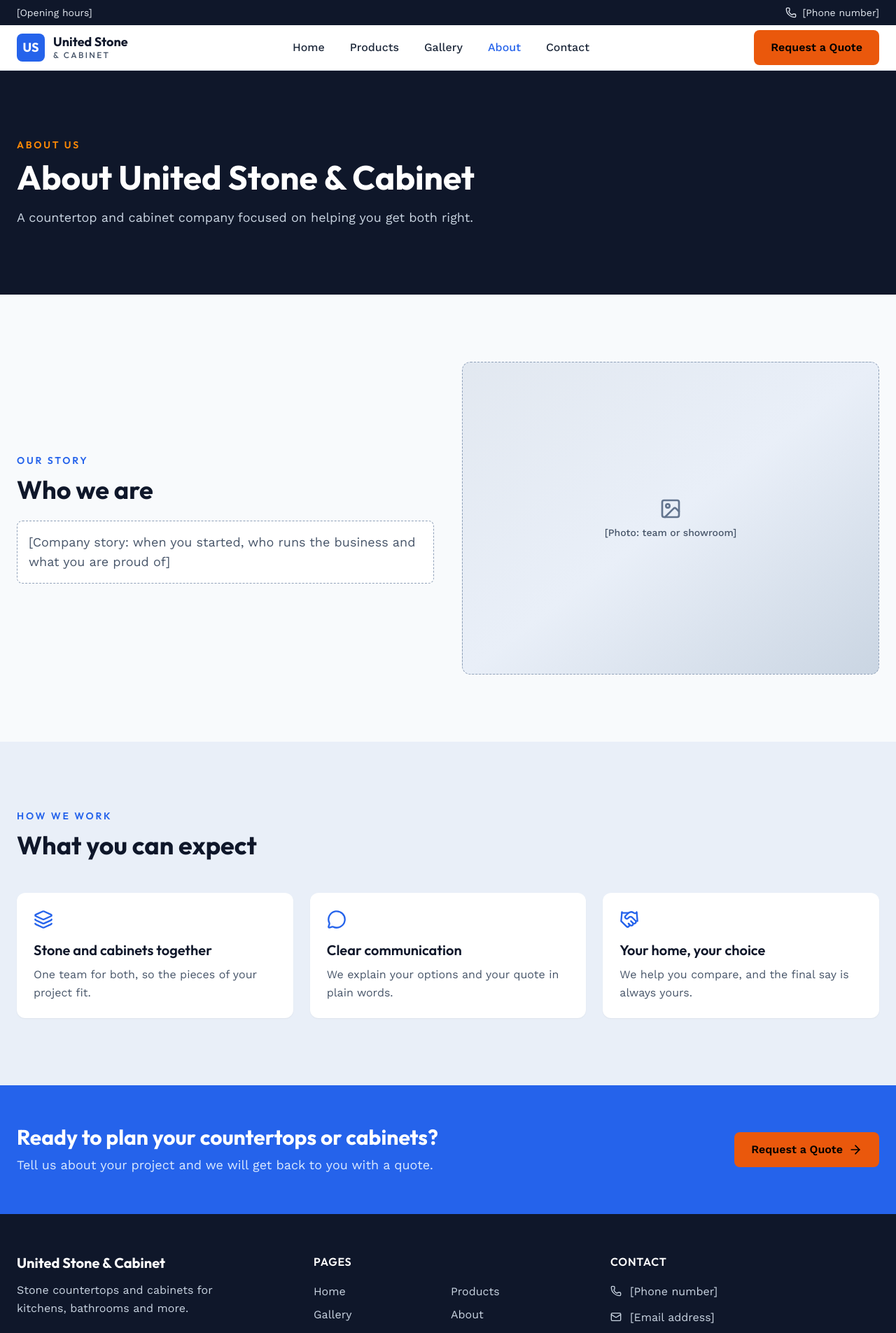
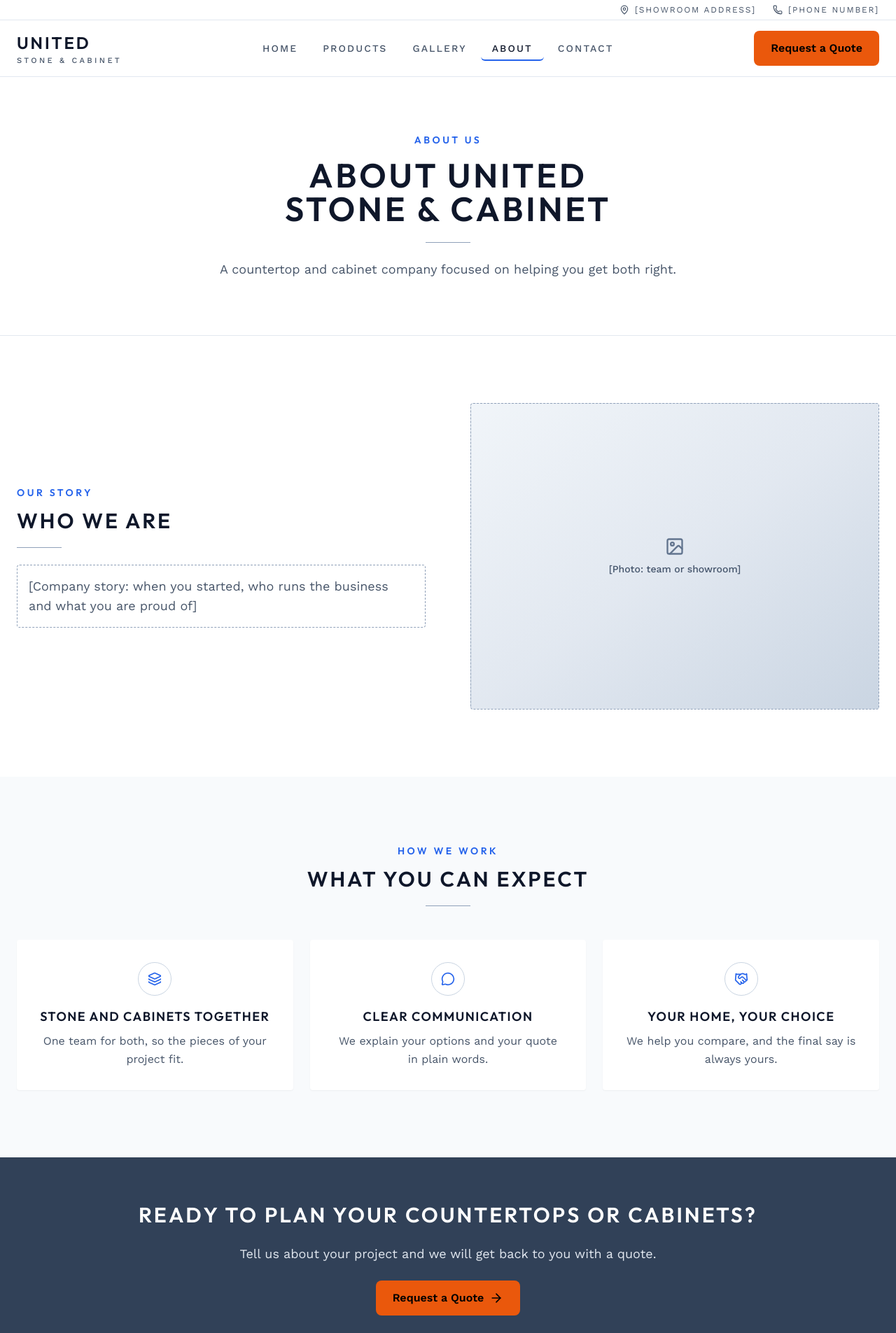
Before and after one commit to infounitedstoneandcabinet-beep/USC-website, a Next.js app: page /about in a window 1280 px wide. Shown: the top 1905 px of the page at 70% size. Built offline with nearby package versions, Linux system fonts and the light colour scheme.

Commit message:
建站 run_8a8d66b02cc8

```diff
--- a/app/about/page.tsx
+++ b/app/about/page.tsx
@@ -19,25 +19,27 @@ export default function AboutPage() {
         title="About United Stone & Cabinet"
         intro="A countertop and cabinet company focused on helping you get both right."
       />
-      <section className="py-16 md:py-24">
-        <div className="mx-auto grid max-w-7xl items-center gap-10 px-4 sm:px-6 lg:grid-cols-2">
+      <section className="bg-white py-16 md:py-24">
+        <div className="mx-auto grid max-w-7xl items-center gap-10 px-4 sm:px-6 lg:grid-cols-2 lg:gap-16">
           <div>
-            <SectionHeading eyebrow="Our story" title="Who we are" />
-            <p className="mt-6 rounded-lg border border-dashed border-slate-400 bg-card p-4 text-lg text-muted-foreground">
+            <SectionHeading eyebrow="Our story" title="Who we are" align="left" />
+            <p className="mt-6 rounded-sm border border-dashed border-slate-400 bg-card p-4 text-lg text-muted-foreground">
               [Company story: when you started, who runs the business and what you are proud of]
             </p>
           </div>
           <PhotoPlaceholder label="[Photo: team or showroom]" className="aspect-[4/3] w-full" />
         </div>
       </section>
-      <section className="bg-muted py-16 md:py-24">
+      <section className="bg-background py-16 md:py-24">
         <div className="mx-auto max-w-7xl px-4 sm:px-6">
           <SectionHeading eyebrow="How we work" title="What you can expect" />
           <ul className="mt-12 grid gap-6 md:grid-cols-3">
             {values.map(({ icon: Icon, title, text }) => (
-              <li key={title} className="rounded-xl bg-card p-6 shadow-sm">
-                <Icon aria-hidden="true" className="size-7 text-primary" />
-                <h3 className="mt-4 text-xl font-semibold text-ink">{title}</h3>
+              <li key={title} className="flex flex-col items-center rounded-sm bg-card p-8 text-center shadow-sm">
+                <span className="grid size-12 place-items-center rounded-full border border-slate-300 text-primary">
+                  <Icon aria-hidden="true" className="size-5" />
+                </span>
+                <h3 className="mt-4 text-lg font-semibold uppercase tracking-[0.08em] text-ink">{title}</h3>
                 <p className="mt-2 text-muted-foreground">{text}</p>
               </li>
             ))}
--- a/app/page.tsx
+++ b/app/page.tsx
@@ -1,21 +1,25 @@
 import Link from "next/link";
-import { ArrowRight, ClipboardList, Gem, LayoutGrid, MessageSquare, Ruler } from "lucide-react";
+import { ArrowRight, ClipboardList, MessageSquare, Ruler } from "lucide-react";
 import { ButtonLink } from "@/components/button-link";
 import { PhotoPlaceholder } from "@/components/photo-placeholder";
 import { CtaBand, SectionHeading } from "@/components/sections";
+import { site } from "@/lib/site";
 
-const categories = [
+const stoneSwatches = [1, 2, 3, 4, 5, 6].map((n) => `[Stone color photo ${n}]`);
+const cabinetSwatches = [1, 2, 3, 4].map((n) => `[Cabinet finish photo ${n}]`);
+
+const collections = [
   {
     title: "Stone Countertops",
     text: "Countertops for kitchens, bathrooms, islands and bars, chosen to match the way you live.",
     photo: "[Photo: stone countertop]",
-    icon: Gem,
+    href: "/products#countertops",
   },
   {
     title: "Cabinets",
     text: "Kitchen and bathroom cabinetry that pairs with your countertop for one finished look.",
     photo: "[Photo: kitchen cabinets]",
-    icon: LayoutGrid,
+    href: "/products#cabinets",
   },
 ];
 
@@ -25,56 +29,103 @@ const steps = [
   { icon: ClipboardList, title: "Get your quote", text: "We put your countertops and cabinets into one clear quote." },
 ];
 
+const stats = [
+  { value: "[Years in business]", label: "Years of experience" },
+  { value: "[Projects completed]", label: "Projects completed" },
+  { value: site.serviceArea, label: "Areas we serve" },
+];
+
+function SwatchGrid({ labels, cols }: { labels: string[]; cols: string }) {
+  return (
+    <ul className={`mt-12 grid gap-3 sm:gap-4 ${cols}`}>
+      {labels.map((label) => (
+        <li key={label}>
+          <Link
+            href="/products"
+            className="block rounded-sm transition-all duration-200 hover:-translate-y-0.5 hover:shadow-lg"
+          >
+            <PhotoPlaceholder label={label} className="aspect-[3/5] w-full" />
+          </Link>
+        </li>
+      ))}
+    </ul>
+  );
+}
+
 export default function Home() {
   return (
     <>
-      <section className="bg-ink text-white">
-        <div className="mx-auto grid max-w-7xl items-center gap-10 px-4 py-16 sm:px-6 md:py-24 lg:grid-cols-2">
-          <div>
-            <p className="font-heading text-sm font-semibold uppercase tracking-[0.2em] text-orange-400">
+      <section className="bg-white pt-4 sm:pt-6">
+        <div className="mx-auto max-w-7xl px-4 sm:px-6">
+          <div className="relative">
+            <PhotoPlaceholder
+              label="[Hero photo: finished kitchen]"
+              className="aspect-[4/3] w-full sm:aspect-[16/9] lg:aspect-auto lg:h-[36rem] lg:items-end lg:pr-16"
+            />
+            <div className="relative -mt-10 mx-3 bg-white p-6 text-center shadow-xl sm:mx-10 sm:p-8 lg:absolute lg:left-12 lg:top-1/2 lg:mx-0 lg:mt-0 lg:w-[26rem] lg:-translate-y-1/2">
+              <p className="font-heading text-xs font-semibold uppercase tracking-[0.3em] text-primary">
                 Countertops &amp; Cabinetry
               </p>
-            <h1 className="mt-4 text-4xl font-bold sm:text-5xl lg:text-6xl">
-              Stone and cabinets, planned together.
+              <h1 className="mt-4 text-3xl font-semibold uppercase tracking-[0.08em] text-ink sm:text-4xl lg:text-3xl xl:text-4xl">
+                Stone and cabinets, planned together
               </h1>
-            <p className="mt-6 max-w-xl text-lg text-slate-300">
+              <span aria-hidden="true" className="mx-auto mt-5 block h-px w-16 bg-slate-400" />
+              <p className="mt-5 text-muted-foreground">
                 United Stone &amp; Cabinet helps you choose countertops and cabinets for your kitchen, bathroom and
                 more, so every piece fits and matches.
               </p>
-            <div className="mt-8 flex flex-col gap-3 sm:flex-row">
+              <div className="mt-6 flex flex-col justify-center gap-3 sm:flex-row lg:flex-col xl:flex-row">
                 <ButtonLink href="/contact">
                   Request a Quote <ArrowRight aria-hidden="true" className="size-5" />
                 </ButtonLink>
-              <ButtonLink href="/products" variant="light">
+                <ButtonLink href="/products" variant="outline">
                   View Products
                 </ButtonLink>
               </div>
             </div>
-          <PhotoPlaceholder label="[Hero photo: finished kitchen]" className="aspect-[4/3] w-full shadow-xl" />
+          </div>
         </div>
       </section>
 
-      <section className="py-16 md:py-24">
+      <section className="bg-white py-16 md:py-24">
         <div className="mx-auto max-w-7xl px-4 sm:px-6">
           <SectionHeading
-            eyebrow="What we do"
-            title="Two products, one team"
+            title="Natural stone inspiration"
+            intro="A first look at the stone colors you can choose for your countertops."
+          />
+          <SwatchGrid labels={stoneSwatches} cols="grid-cols-3 lg:grid-cols-6" />
+        </div>
+      </section>
+
+      <section className="bg-background py-16 md:py-24">
+        <div className="mx-auto max-w-7xl px-4 sm:px-6">
+          <SectionHeading
+            title="Cabinet finish colors"
+            intro="Cabinet finishes that pair with your countertop for one finished look."
+          />
+          <SwatchGrid labels={cabinetSwatches} cols="mx-auto max-w-4xl grid-cols-2 sm:grid-cols-4" />
+        </div>
+      </section>
+
+      <section className="bg-white py-16 md:py-24">
+        <div className="mx-auto max-w-7xl px-4 sm:px-6">
+          <SectionHeading
+            title="View our collections"
             intro="Countertops and cabinets are the heart of a kitchen or bath. Working with one company keeps colors, sizes and timing in step."
           />
           <div className="mt-12 grid gap-6 md:grid-cols-2">
-            {categories.map(({ title, text, photo, icon: Icon }) => (
+            {collections.map(({ title, text, photo, href }) => (
               <Link
                 key={title}
-                href="/products"
-                className="group flex flex-col overflow-hidden rounded-xl bg-card shadow-md transition-all duration-200 hover:-translate-y-0.5 hover:shadow-lg"
+                href={href}
+                className="group flex flex-col overflow-hidden rounded-sm bg-card shadow-md transition-all duration-200 hover:-translate-y-0.5 hover:shadow-lg"
               >
                 <PhotoPlaceholder label={photo} className="aspect-[16/10] rounded-none border-0" />
-                <div className="flex flex-1 flex-col p-6">
-                  <Icon aria-hidden="true" className="size-7 text-primary" />
-                  <h3 className="mt-3 text-2xl font-semibold text-ink">{title}</h3>
-                  <p className="mt-2 text-muted-foreground">{text}</p>
-                  <span className="mt-4 inline-flex items-center gap-2 font-semibold text-primary">
-                    Learn more
+                <div className="flex flex-1 flex-col items-center p-6 text-center md:p-8">
+                  <h3 className="text-xl font-semibold uppercase tracking-[0.12em] text-ink">{title}</h3>
+                  <p className="mt-3 text-muted-foreground">{text}</p>
+                  <span className="mt-5 inline-flex items-center gap-2 text-sm font-semibold uppercase tracking-[0.15em] text-primary">
+                    Read more
                     <ArrowRight aria-hidden="true" className="size-4 transition-transform duration-200 group-hover:translate-x-1" />
                   </span>
                 </div>
@@ -84,19 +135,19 @@ export default function Home() {
         </div>
       </section>
 
-      <section className="bg-muted py-16 md:py-24">
+      <section className="bg-background py-16 md:py-24">
         <div className="mx-auto max-w-7xl px-4 sm:px-6">
-          <SectionHeading eyebrow="How it works" title="From idea to quote in three steps" />
+          <SectionHeading title="How it works" />
           <ol className="mt-12 grid gap-6 md:grid-cols-3">
             {steps.map(({ icon: Icon, title, text }, i) => (
-              <li key={title} className="rounded-xl bg-card p-6 shadow-sm">
-                <div className="flex items-center gap-3">
-                  <span className="grid size-11 place-items-center rounded-lg bg-primary text-on-primary">
+              <li key={title} className="flex flex-col items-center rounded-sm bg-card p-8 text-center shadow-sm">
+                <span className="grid size-12 place-items-center rounded-full border border-slate-300 text-primary">
                   <Icon aria-hidden="true" className="size-5" />
                 </span>
-                  <span className="font-heading text-sm font-semibold text-muted-foreground">Step {i + 1}</span>
-                </div>
-                <h3 className="mt-4 text-xl font-semibold text-ink">{title}</h3>
+                <span className="mt-4 text-xs font-semibold uppercase tracking-[0.2em] text-muted-foreground">
+                  Step {i + 1}
+                </span>
+                <h3 className="mt-2 text-lg font-semibold uppercase tracking-[0.08em] text-ink">{title}</h3>
                 <p className="mt-2 text-muted-foreground">{text}</p>
               </li>
             ))}
@@ -104,19 +155,24 @@ export default function Home() {
         </div>
       </section>
 
-      <section className="py-16 md:py-24">
+      <section className="bg-white pt-16 md:pt-24">
         <div className="mx-auto max-w-7xl px-4 sm:px-6">
-          <div className="flex flex-col items-start justify-between gap-6 md:flex-row md:items-end">
-            <SectionHeading eyebrow="Our work" title="Recent projects" />
-            <ButtonLink href="/gallery" variant="outline">
-              See the gallery
+          <SectionHeading title={`About ${site.name}`} />
+        </div>
+        <div className="mt-10 border-y border-border bg-[repeating-linear-gradient(135deg,#f8fafc_0,#f8fafc_6px,#eef2f7_6px,#eef2f7_7px)]">
+          <ul className="mx-auto grid max-w-5xl gap-8 px-4 py-10 sm:grid-cols-3 sm:px-6">
+            {stats.map(({ value, label }) => (
+              <li key={label} className="text-center">
+                <p className="font-heading text-xl font-light text-ink md:text-2xl">{value}</p>
+                <p className="mt-2 text-xs font-semibold uppercase tracking-[0.2em] text-muted-foreground">{label}</p>
+              </li>
+            ))}
+          </ul>
+        </div>
+        <div className="flex justify-center py-12">
+          <ButtonLink href="/about" variant="outline">
+            Learn more about us
           </ButtonLink>
-          </div>
-          <div className="mt-10 grid gap-4 sm:grid-cols-2 lg:grid-cols-3">
-            <PhotoPlaceholder label="[Project photo: kitchen]" className="aspect-[4/3]" />
-            <PhotoPlaceholder label="[Project photo: bathroom]" className="aspect-[4/3]" />
-            <PhotoPlaceholder label="[Project photo: island or bar]" className="aspect-[4/3] sm:col-span-2 lg:col-span-1" />
-          </div>
         </div>
       </section>
 
--- a/components/footer.tsx
+++ b/components/footer.tsx
@@ -4,18 +4,26 @@ import { nav, site } from "@/lib/site";
 
 export function Footer() {
   return (
-    <footer className="bg-ink text-slate-300">
+    <footer className="bg-slate-700 text-slate-200">
       <div className="mx-auto grid max-w-7xl gap-10 px-4 py-14 sm:px-6 md:grid-cols-3">
         <div>
-          <p className="font-heading text-xl font-bold text-white">{site.name}</p>
-          <p className="mt-3 max-w-xs">Stone countertops and cabinets for kitchens, bathrooms and more.</p>
+          <p className="flex flex-col leading-none text-white">
+            <span className="font-heading text-3xl font-semibold tracking-[0.12em]">UNITED</span>
+            <span className="mt-2 text-xs font-medium uppercase tracking-[0.3em] text-slate-300">
+              Stone &amp; Cabinet
+            </span>
+          </p>
+          <p className="mt-5 max-w-xs">Stone countertops and cabinets for kitchens, bathrooms and more.</p>
         </div>
         <nav aria-label="Footer">
-          <p className="font-heading font-semibold uppercase tracking-wider text-white">Pages</p>
-          <ul className="mt-4 grid grid-cols-2 gap-2">
+          <p className="text-xs font-semibold uppercase tracking-[0.2em] text-white">Explore</p>
+          <ul className="mt-4 space-y-2">
             {nav.map((item) => (
               <li key={item.href}>
-                <Link href={item.href} className="rounded transition-colors duration-200 hover:text-white">
+                <Link
+                  href={item.href}
+                  className="rounded text-sm font-medium uppercase tracking-[0.15em] transition-colors duration-200 hover:text-white"
+                >
                   {item.label}
                 </Link>
               </li>
@@ -23,7 +31,9 @@ export function Footer() {
           </ul>
         </nav>
         <div>
-          <p className="font-heading font-semibold uppercase tracking-wider text-white">Contact</p>
+          <p className="text-xs font-semibold uppercase tracking-[0.2em] text-white">
+            For expert guidance, contact us
+          </p>
           <ul className="mt-4 space-y-3">
             <li className="flex gap-3"><Phone aria-hidden="true" className="mt-1 size-4 shrink-0" />{site.phone}</li>
             <li className="flex gap-3"><Mail aria-hidden="true" className="mt-1 size-4 shrink-0" />{site.email}</li>
@@ -32,8 +42,8 @@ export function Footer() {
           </ul>
         </div>
       </div>
-      <div className="border-t border-slate-800">
-        <p className="mx-auto max-w-7xl px-4 py-6 text-sm text-slate-400 sm:px-6">
+      <div className="border-t border-slate-600">
+        <p className="mx-auto max-w-7xl px-4 py-5 text-xs font-medium uppercase tracking-[0.15em] text-slate-300 sm:px-6">
           © {new Date().getFullYear()} {site.name}. All rights reserved.
         </p>
       </div>
--- a/components/header.tsx
+++ b/components/header.tsx
@@ -3,7 +3,7 @@
 import Link from "next/link";
 import { usePathname } from "next/navigation";
 import { useEffect, useState } from "react";
-import { Menu, Phone, X } from "lucide-react";
+import { MapPin, Menu, Phone, X } from "lucide-react";
 import { nav, site } from "@/lib/site";
 import { cn } from "@/lib/utils";
 import { ButtonLink } from "./button-link";
@@ -16,28 +16,23 @@ export function Header() {
 
   return (
     <header className="sticky top-0 z-50 border-b border-border bg-white/95 backdrop-blur">
-      <div className="hidden bg-ink text-sm text-slate-200 md:block">
-        <div className="mx-auto flex max-w-7xl items-center justify-between px-6 py-2">
-          <span>{site.hours}</span>
+      <div className="hidden border-b border-border md:block">
+        <div className="mx-auto flex max-w-7xl items-center justify-end gap-6 px-6 py-1.5 text-xs uppercase tracking-[0.15em] text-muted-foreground">
           <span className="flex items-center gap-2">
-            <Phone aria-hidden="true" className="size-4" />
+            <MapPin aria-hidden="true" className="size-3.5" />
+            {site.address}
+          </span>
+          <span className="flex items-center gap-2">
+            <Phone aria-hidden="true" className="size-3.5" />
             {site.phone}
           </span>
         </div>
       </div>
-      <div className="mx-auto flex h-16 max-w-7xl items-center justify-between gap-4 px-4 sm:px-6">
-        <Link href="/" className="flex items-center gap-3 rounded-md">
-          <span
-            aria-hidden="true"
-            className="grid size-10 place-items-center rounded-lg bg-primary font-heading text-lg font-bold text-on-primary"
-          >
-            US
-          </span>
-          <span className="font-heading text-lg font-bold leading-tight text-ink">
-            United Stone
-            <span className="block text-xs font-medium uppercase tracking-[0.2em] text-muted-foreground">
-              &amp; Cabinet
-            </span>
+      <div className="mx-auto flex h-16 max-w-7xl items-center justify-between gap-4 px-4 sm:px-6 md:h-20">
+        <Link href="/" className="flex flex-col rounded-md leading-none" aria-label={`${site.name} home`}>
+          <span className="font-heading text-2xl font-semibold tracking-[0.12em] text-ink">UNITED</span>
+          <span className="mt-1 text-[0.7rem] font-medium uppercase tracking-[0.3em] text-muted-foreground">
+            Stone &amp; Cabinet
           </span>
         </Link>
 
@@ -51,8 +46,10 @@ export function Header() {
                     href={item.href}
                     aria-current={active ? "page" : undefined}
                     className={cn(
-                      "rounded-md px-4 py-2 font-medium transition-colors duration-200",
-                      active ? "text-primary" : "text-foreground hover:text-primary",
+                      "rounded-md border-b-2 px-4 py-2 text-sm font-medium uppercase tracking-[0.15em] transition-colors duration-200",
+                      active
+                        ? "border-primary text-ink"
+                        : "border-transparent text-muted-foreground hover:text-primary",
                     )}
                   >
                     {item.label}
@@ -89,7 +86,7 @@ export function Header() {
                   href={item.href}
                   aria-current={pathname === item.href ? "page" : undefined}
                   className={cn(
-                    "block rounded-md px-3 py-3 font-medium transition-colors duration-200 hover:bg-muted",
+                    "block rounded-md px-3 py-3 text-sm font-medium uppercase tracking-[0.15em] transition-colors duration-200 hover:bg-muted",
                     pathname === item.href ? "text-primary" : "text-foreground",
                   )}
                 >
@@ -97,6 +94,10 @@ export function Header() {
                 </Link>
               </li>
             ))}
+            <li className="flex items-center gap-2 px-3 py-3 text-sm text-muted-foreground">
+              <Phone aria-hidden="true" className="size-4" />
+              {site.phone}
+            </li>
             <li className="pt-2 sm:hidden">
               <ButtonLink href="/contact" className="w-full">
                 Request a Quote
--- a/components/photo-placeholder.tsx
+++ b/components/photo-placeholder.tsx
@@ -7,11 +7,11 @@ export function PhotoPlaceholder({ label, className }: { label: string; classNam
       role="img"
       aria-label={label}
       className={cn(
-        "flex flex-col items-center justify-center gap-2 overflow-hidden rounded-xl border border-dashed border-slate-400 bg-gradient-to-br from-slate-200 via-muted to-slate-300 p-4 text-center text-sm font-medium text-muted-foreground",
+        "flex flex-col items-center justify-center gap-2 overflow-hidden rounded-sm border border-dashed border-slate-400 bg-gradient-to-br from-slate-100 via-slate-200 to-slate-300 p-3 text-center text-sm font-medium text-slate-600",
         className,
       )}
     >
-      <ImageIcon aria-hidden="true" className="size-8 text-slate-500" />
+      <ImageIcon aria-hidden="true" className="size-7 shrink-0 text-slate-500" />
       <span>{label}</span>
     </div>
   );
--- a/components/sections.tsx
+++ b/components/sections.tsx
@@ -1,37 +1,57 @@
 import { ArrowRight } from "lucide-react";
+import { cn } from "@/lib/utils";
 import { ButtonLink } from "./button-link";
 
 export function PageHero({ eyebrow, title, intro }: { eyebrow: string; title: string; intro: string }) {
   return (
-    <section className="bg-ink text-white">
-      <div className="mx-auto max-w-7xl px-4 py-16 sm:px-6 md:py-24">
-        <p className="font-heading text-sm font-semibold uppercase tracking-[0.2em] text-orange-400">{eyebrow}</p>
-        <h1 className="mt-3 max-w-3xl text-4xl font-bold md:text-5xl">{title}</h1>
-        <p className="mt-5 max-w-2xl text-lg text-slate-300">{intro}</p>
+    <section className="border-b border-border bg-white">
+      <div className="mx-auto max-w-3xl px-4 py-14 text-center sm:px-6 md:py-20">
+        <p className="font-heading text-sm font-semibold uppercase tracking-[0.25em] text-primary">{eyebrow}</p>
+        <h1 className="mt-4 text-3xl font-semibold uppercase tracking-[0.08em] text-ink md:text-5xl">{title}</h1>
+        <span aria-hidden="true" className="mx-auto mt-6 block h-px w-16 bg-slate-400" />
+        <p className="mt-6 text-lg text-muted-foreground">{intro}</p>
       </div>
     </section>
   );
 }
 
-export function SectionHeading({ eyebrow, title, intro }: { eyebrow: string; title: string; intro?: string }) {
+export function SectionHeading({
+  eyebrow,
+  title,
+  intro,
+  align = "center",
+}: {
+  eyebrow?: string;
+  title: string;
+  intro?: string;
+  align?: "center" | "left";
+}) {
   return (
-    <div className="max-w-2xl">
-      <p className="font-heading text-sm font-semibold uppercase tracking-[0.2em] text-primary">{eyebrow}</p>
-      <h2 className="mt-3 text-3xl font-bold text-ink md:text-4xl">{title}</h2>
-      {intro && <p className="mt-4 text-lg text-muted-foreground">{intro}</p>}
+    <div className={cn("max-w-2xl", align === "center" && "mx-auto text-center")}>
+      {eyebrow && (
+        <p className="font-heading text-sm font-semibold uppercase tracking-[0.25em] text-primary">{eyebrow}</p>
+      )}
+      <h2 className="mt-3 text-2xl font-semibold uppercase tracking-[0.1em] text-ink md:text-3xl">{title}</h2>
+      <span
+        aria-hidden="true"
+        className={cn("mt-5 block h-px w-16 bg-slate-400", align === "center" && "mx-auto")}
+      />
+      {intro && <p className="mt-5 text-lg text-muted-foreground">{intro}</p>}
     </div>
   );
 }
 
 export function CtaBand() {
   return (
-    <section className="bg-primary">
-      <div className="mx-auto flex max-w-7xl flex-col items-start justify-between gap-6 px-4 py-14 sm:px-6 md:flex-row md:items-center">
-        <div>
-          <h2 className="text-3xl font-bold text-white">Ready to plan your countertops or cabinets?</h2>
-          <p className="mt-2 text-lg text-blue-100">Tell us about your project and we will get back to you with a quote.</p>
-        </div>
-        <ButtonLink href="/contact" className="shrink-0">
+    <section className="bg-slate-700">
+      <div className="mx-auto flex max-w-7xl flex-col items-center gap-6 px-4 py-14 text-center sm:px-6 md:py-16">
+        <h2 className="text-2xl font-semibold uppercase tracking-[0.1em] text-white md:text-3xl">
+          Ready to plan your countertops or cabinets?
+        </h2>
+        <p className="max-w-2xl text-lg text-slate-200">
+          Tell us about your project and we will get back to you with a quote.
+        </p>
+        <ButtonLink href="/contact">
           Request a Quote <ArrowRight aria-hidden="true" className="size-5" />
         </ButtonLink>
       </div>
```
Also changed, not shown: app/contact/page.tsx (+6 -6 lines), app/gallery/page.tsx (+7 -4 lines), app/products/page.tsx (+10 -5 lines), design-system/site/MASTER.md (+1 -1 lines). Lines whose indentation alone changed are shown as unchanged.
